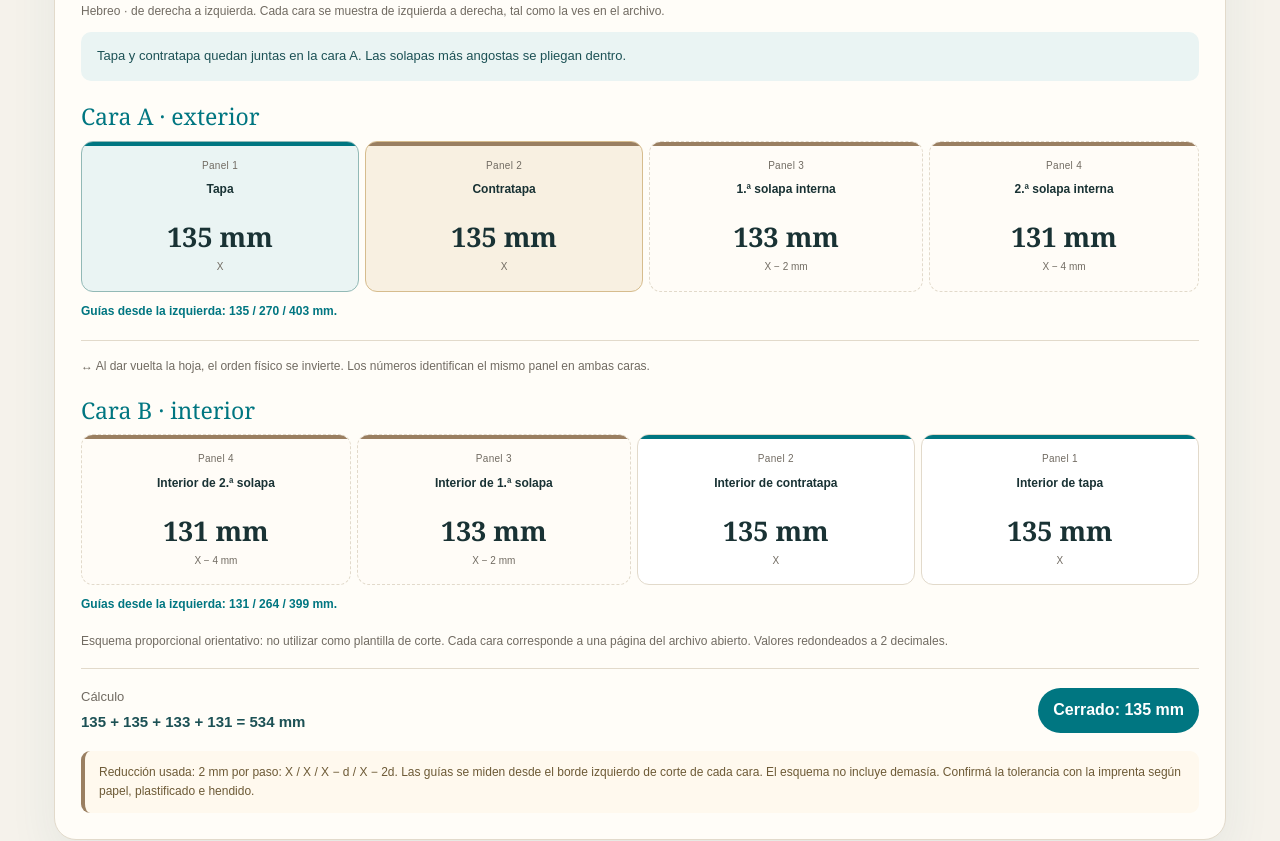
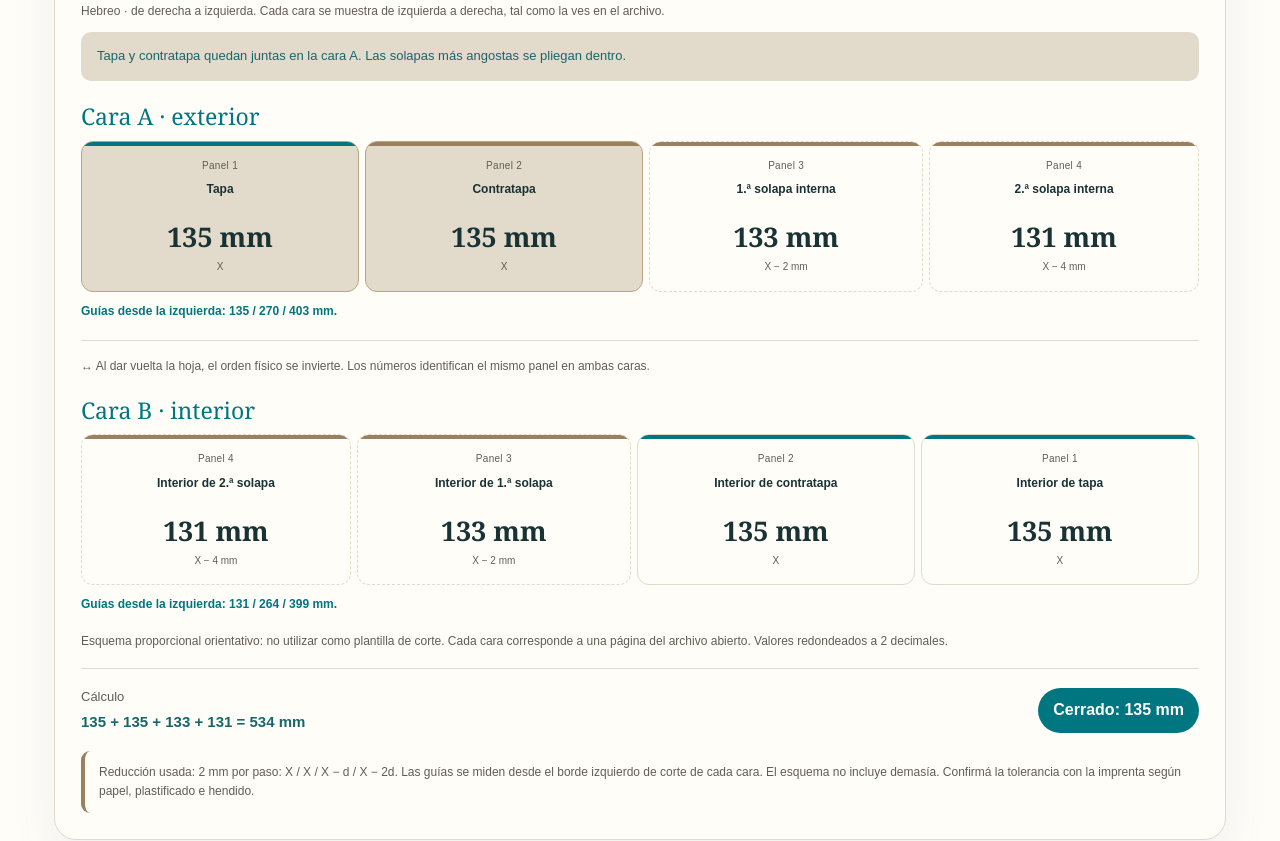
Before and after one commit to judaicadesign/portal, a website: page herramientas/folletos/index.html in a window 1280 px wide. Shown: the part 1290-2131 px from the top of the page. Drawn offline with Linux system fonts and the light colour scheme; a web font is replaced by a local one.

Commit message:
Aplicar Paleta B en estilos embebidos de herramientas

```diff
--- a/herramientas/folletos/index.html
+++ b/herramientas/folletos/index.html
@@ -11,15 +11,15 @@
   <style>
     :root{
       --teal:#007681;
-      --teal-dark:#1c5155;
-      --teal-soft:#EAF4F3;
+      --teal-dark:#18666B;
+      --teal-soft:#E2DACB;
       --gold:#9A7F61;
-      --gold-soft:#F8F0E1;
+      --gold-soft:#E2DACB;
       --ink:#193234;
-      --muted:#716b62;
-      --line:#e2dacb;
-      --paper:#f5f2eb;
-      --white:#fffdf8;
+      --muted:#615D55;
+      --line:#E2DACB;
+      --paper:#FFFDF8;
+      --white:#FFFDF8;
 
       --serif:"Libre Caslon Condensed",Georgia,serif;
       --sans:Inter,ui-sans-serif,system-ui,-apple-system,"Segoe UI",Arial,sans-serif;
@@ -52,7 +52,7 @@
     }
 
     .eyebrow{
-      color:#7a6440;
+      color:#615D55;
       font-size:10px;
       font-weight:700;
       letter-spacing:.16em;
@@ -95,7 +95,7 @@
       letter-spacing:1.05px;
       line-height:1.35;
       text-align:left;
-      color:#125B64;
+      color:#18666B;
     }
 
     .mode-switch{
@@ -159,7 +159,7 @@
       padding:0 58px 0 15px;
       font:400 20px var(--sans);
       color:var(--ink);
-      background:#fff;
+      background:#FFFDF8;
       outline:none;
     }
 
@@ -193,7 +193,7 @@
     }
 
     .result-main .small{
-      color:#7D6740;
+      color:#615D55;
       font-size:11px;
       font-weight:700;
       letter-spacing:.1em;
@@ -237,7 +237,7 @@
       padding:16px 9px;
       border:1px solid var(--line);
       border-radius:12px;
-      background:#fff;
+      background:#FFFDF8;
       overflow:hidden;
     }
 
@@ -252,7 +252,7 @@
     }
 
     .panel.flap{
-      background:#FFFCF7;
+      background:#FFFDF8;
       border-style:dashed;
     }
 
@@ -307,7 +307,7 @@
       border-radius:999px;
       padding:10px 15px;
       background:var(--teal);
-      color:#fff;
+      color:#FFFDF8;
       font-weight:700;
       white-space:nowrap;
     }
@@ -317,8 +317,8 @@
       border-left:4px solid var(--gold);
       border-radius:9px;
       padding:12px 14px;
-      background:#FFF9EE;
-      color:#6D5A36;
+      background:#FFFDF8;
+      color:#615D55;
       font-size:12px;
       line-height:1.55;
     }
@@ -326,7 +326,7 @@
     .error{
       display:none;
       margin-top:8px;
-      color:#9F2D2D;
+      color:#615D55;
       font-size:12px;
       font-weight:600;
     }
@@ -350,7 +350,7 @@
     button:disabled{opacity:.4;cursor:default}.fold-description{font-size:13px;line-height:1.6;color:var(--muted);margin:-8px 0 22px;min-height:40px}
     .layout-tip{border-radius:10px;background:var(--teal-soft);color:var(--teal-dark);font-size:13px;line-height:1.6;padding:14px 16px}
     .face-title{font:400 23px/1.2 var(--serif);color:var(--teal);margin:22px 0 10px}
-    .panel.front{background:var(--teal-soft);border-color:#92b9b6}.panel.back{background:var(--gold-soft);border-color:#d6bc8d}.panel.back::before{background:var(--gold)}
+    .panel.front{background:var(--teal-soft);border-color:#B8A681}.panel.back{background:var(--gold-soft);border-color:#B8A681}.panel.back::before{background:var(--gold)}
     .panel-id{font-size:10px;color:var(--muted);margin-bottom:9px;letter-spacing:.03em}.panel-name{font-weight:600;min-height:32px;color:var(--ink)}.panel-value{margin:9px 0;font-size:27px;white-space:nowrap}.panel-rule{font-size:10px}
     .guides{font-size:12px;color:var(--teal);font-weight:600;line-height:1.5;margin:10px 0 20px}.reverse-note{color:var(--muted);font-size:12px;line-height:1.5;border-top:1px solid var(--line);padding-top:16px}
     details{margin-top:20px}summary{cursor:pointer;color:var(--teal);font-size:13px;font-weight:600;margin-bottom:14px}details .input-wrap{max-width:200px}
```
